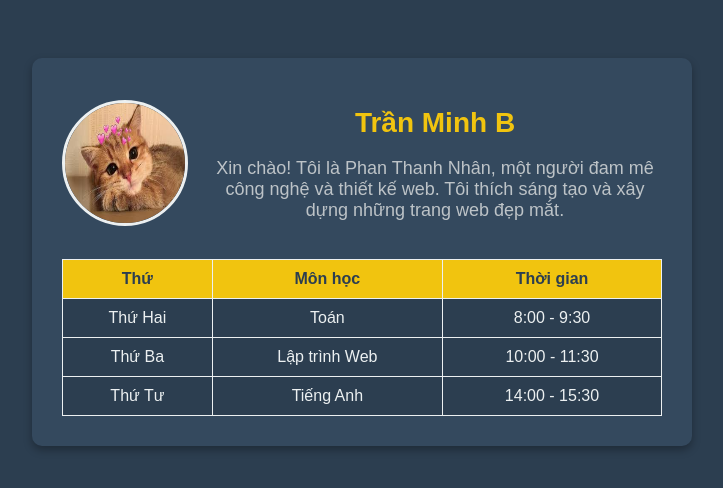
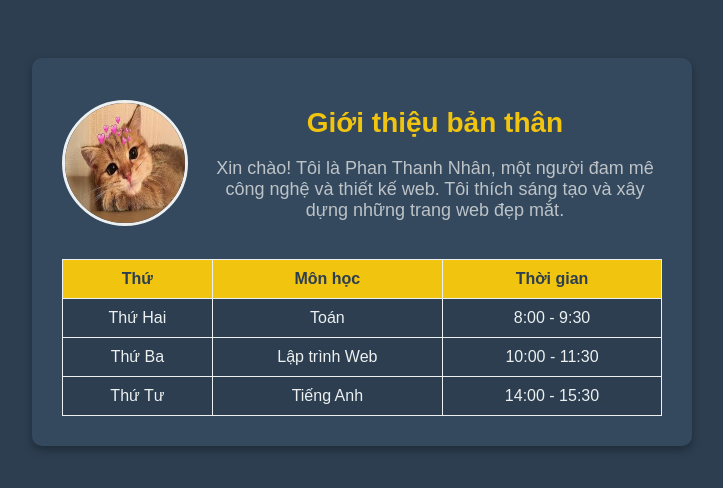
Before and after one commit to thornation/thanh-nhan, a plain HTML site: page index.html in a window 1280 px wide. Shown: the whole page, without its empty margins (278-1001 px from the left). Drawn offline with Linux system fonts and the light colour scheme.

Commit message:
Update index.html

```diff
--- a/index.html
+++ b/index.html
@@ -69,7 +69,7 @@
         <div class="profile">
             <img src="ava.jpg" alt="Ảnh đại diện">
             <div>
-                <h1>Trần Minh B</h1>
+                <h1>Giới thiệu bản thân</h1>
                 <p>Xin chào! Tôi là Phan Thanh Nhân, một người đam mê công nghệ và thiết kế web. Tôi thích sáng tạo và xây dựng những trang web đẹp mắt.</p>
 
             </div>
```
